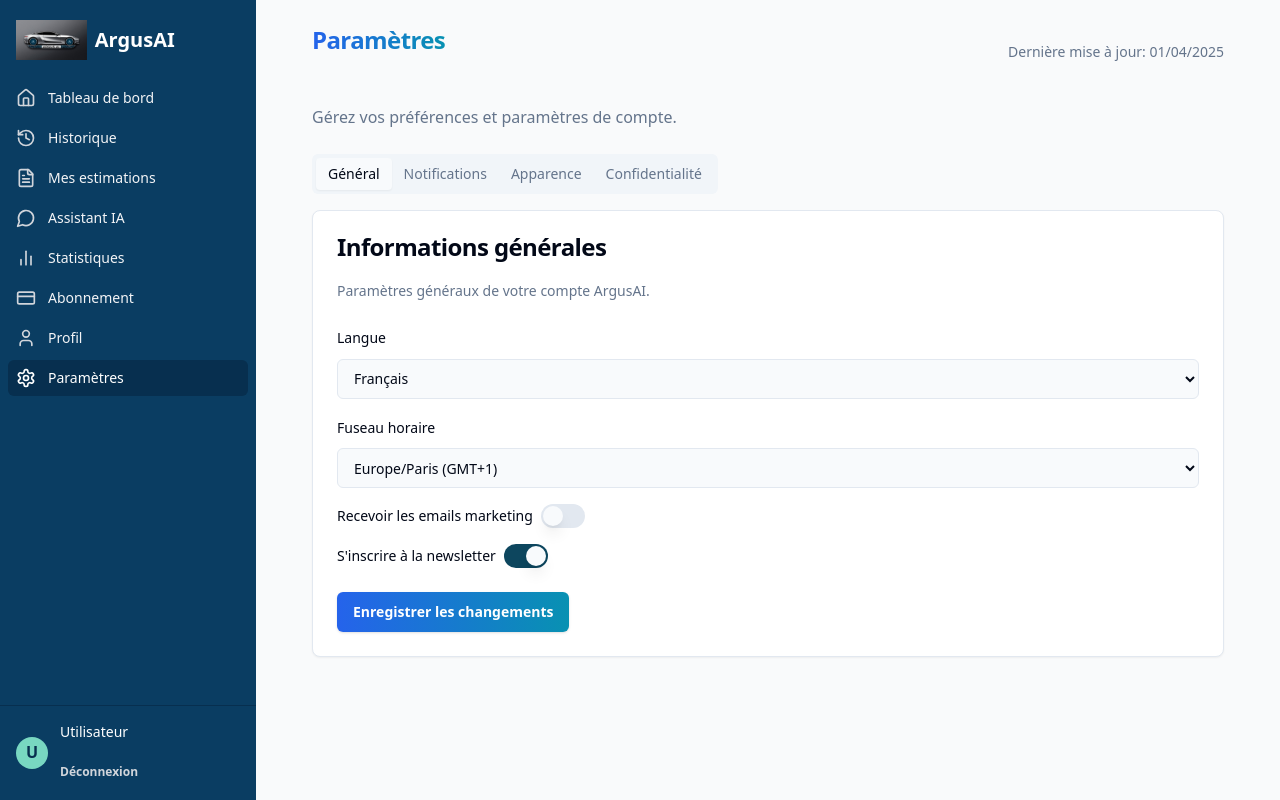
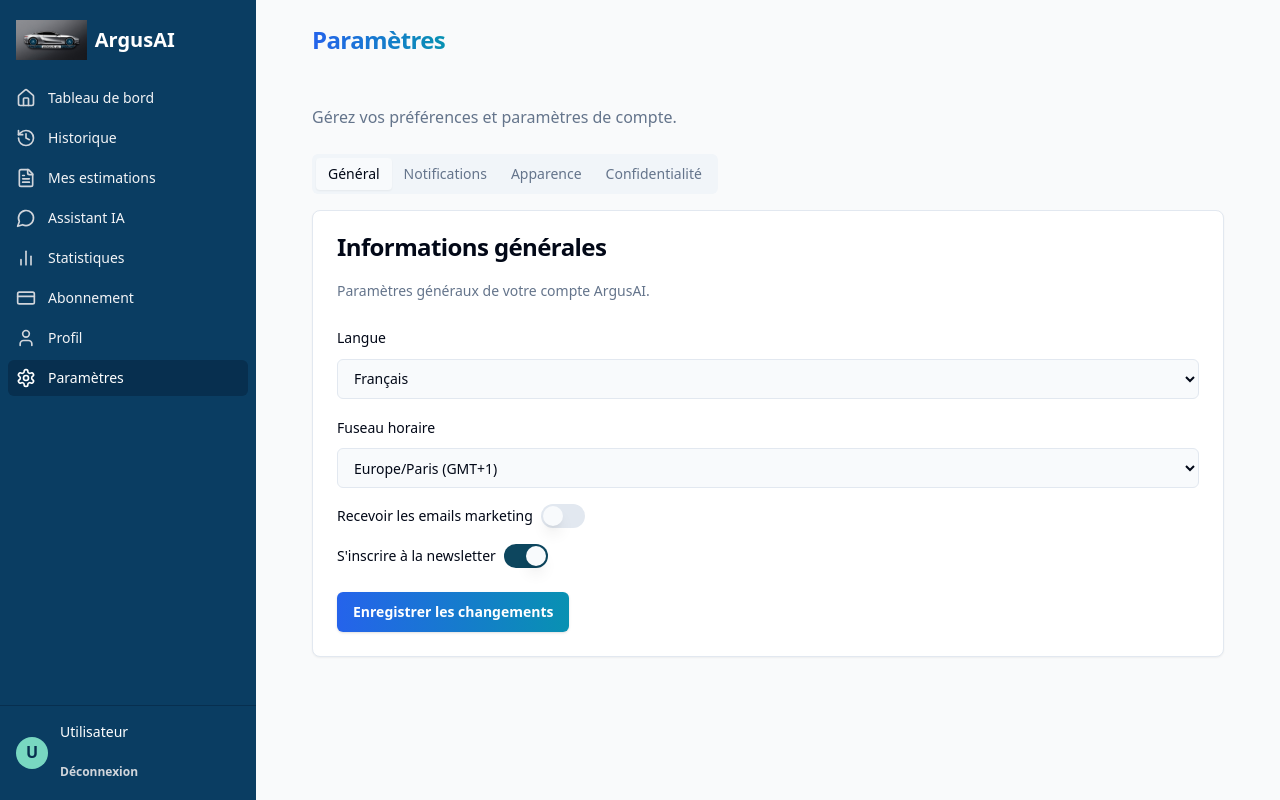
Before and after one commit to PamellaCode/platewise-insight, a React (Vite) app: page /dashboard/settings in a window 1280 px wide. Built offline with nearby package versions, Linux system fonts and the light colour scheme.

Commit message:
Visual edit in Lovable
Edited UI in Lovable

```diff
--- a/src/pages/Settings.tsx
+++ b/src/pages/Settings.tsx
@@ -1,12 +1,9 @@
-
 import React from 'react';
 import DashboardLayout from '@/components/layouts/DashboardLayout';
 import SettingsTab from '@/components/dashboard/SettingsTab';
 import { ScrollArea } from '@/components/ui/scroll-area';
-
 const Settings = () => {
-  return (
-    <DashboardLayout>
+  return <DashboardLayout>
       <div className="animate-fade-in h-full">
         <ScrollArea className="h-[calc(100vh-120px)]">
           <div className="space-y-6 max-w-7xl mx-auto pb-8 px-4 sm:px-6">
@@ -14,16 +11,12 @@ const Settings = () => {
               <h1 className="text-2xl font-bold bg-gradient-to-r from-blue-600 to-cyan-600 bg-clip-text text-transparent animate-fade-in">
                 Paramètres
               </h1>
-              <div className="text-sm text-muted-foreground">
-                Dernière mise à jour: {new Date().toLocaleDateString('fr-FR')}
-              </div>
+
             </div>
             <SettingsTab />
           </div>
         </ScrollArea>
       </div>
-    </DashboardLayout>
-  );
+    </DashboardLayout>;
 };
-
 export default Settings;
```
